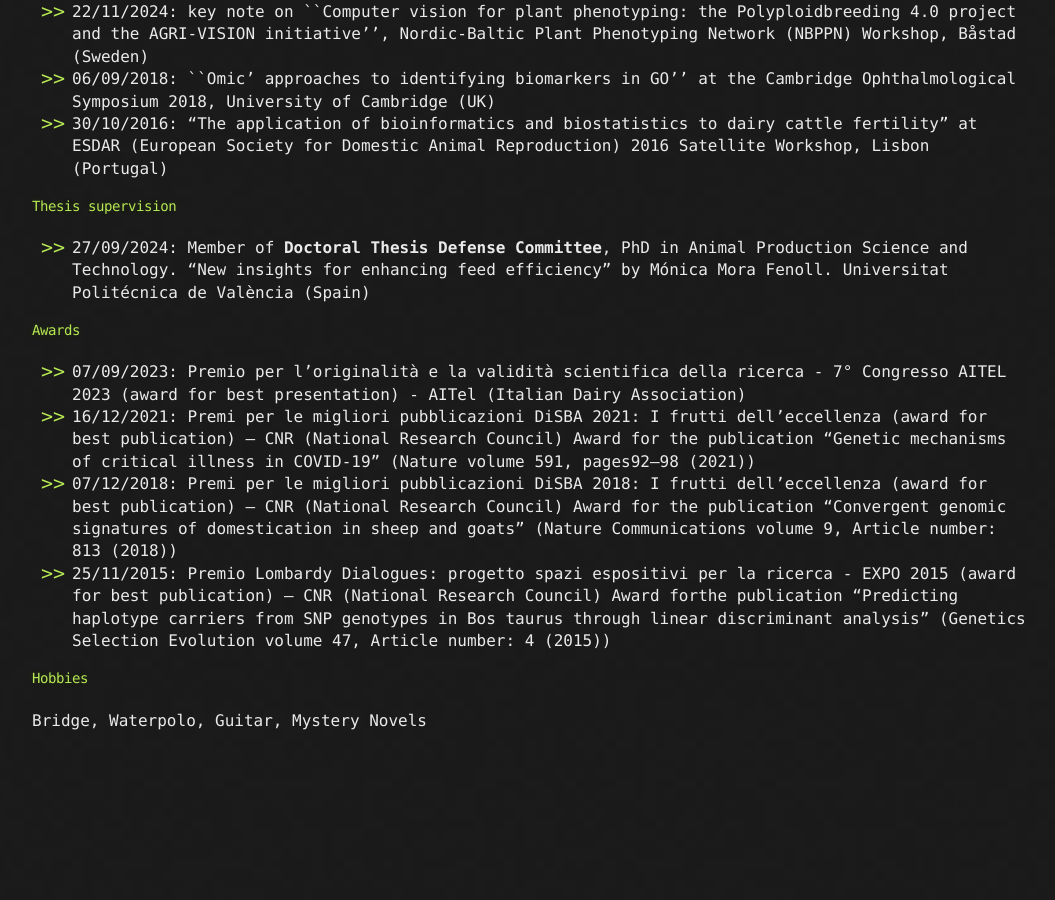
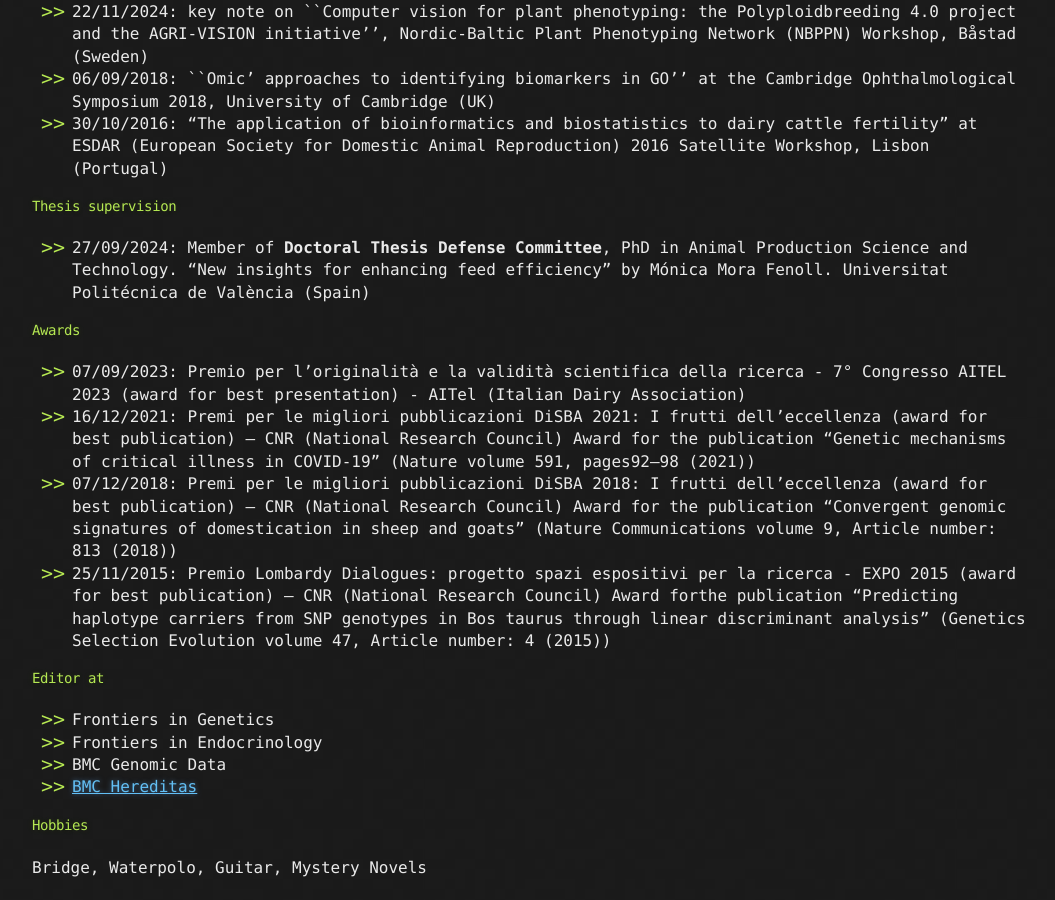
Before and after one commit to bioinformateachers/bioinformateachers.github.io, a Jekyll site: the page built from filippo.md, in a window 1280 px wide and 900 px high, scrolled down 4902 px. Shown: the whole window, without its empty margins (108-1163 px from the left). Built offline with Jekyll 4.4.1, drawn with Linux system fonts in a browser that asks for light colours; before the commit the page ends 5655 px from its top, so only the background shows below that.

Commit message:
added: editor roles

```diff
--- a/filippo.md
+++ b/filippo.md
@@ -156,6 +156,13 @@ Very smart people who I had the honor of mentoring:
 - 07/12/2018: Premi per le migliori pubblicazioni DiSBA 2018: I frutti dell'eccellenza (award for best publication) – CNR (National Research Council) Award for the publication "Convergent genomic signatures of domestication in sheep and goats" (Nature Communications volume 9, Article number: 813 (2018))
 - 25/11/2015: Premio Lombardy Dialogues: progetto spazi espositivi per la ricerca - EXPO 2015 (award for best publication) – CNR (National Research Council) Award forthe publication "Predicting haplotype carriers from SNP genotypes in Bos taurus through linear discriminant analysis" (Genetics Selection Evolution volume 47, Article number: 4 (2015))
 
+#### Editor at
+
+- Frontiers in Genetics
+- Frontiers in Endocrinology
+- BMC Genomic Data
+- [BMC Hereditas](https://hereditasjournal.biomedcentral.com/)
+
 #### Hobbies
 
 Bridge, Waterpolo, Guitar, Mystery Novels
```
